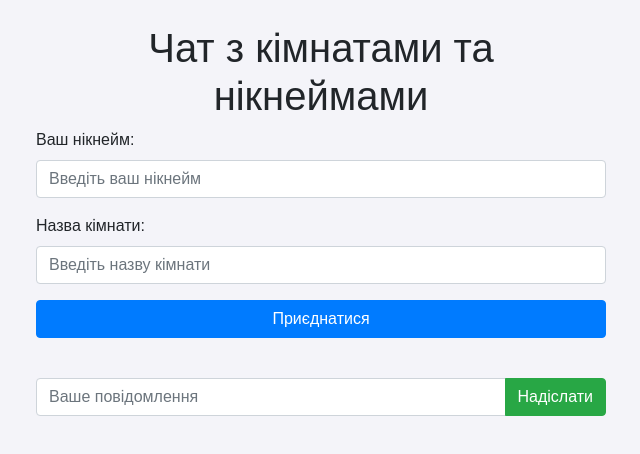
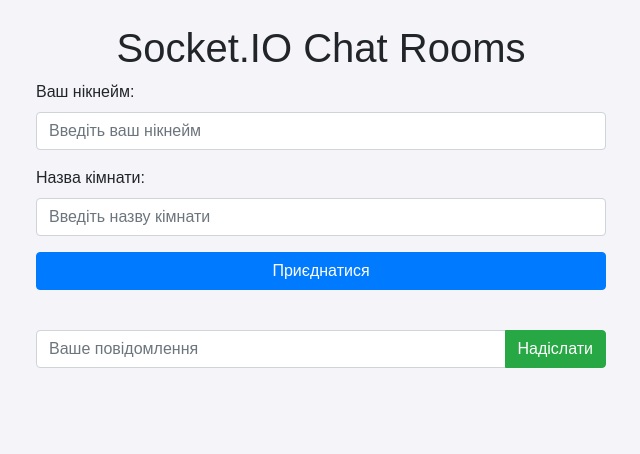
Before and after one commit to VoranReygetov/Web-basics-1, a plain HTML site: page app/index.html in a window 1280 px wide. Shown: the whole page, without its empty margins (319-959 px from the left). Drawn offline with nearby package versions, Linux system fonts and the light colour scheme; no server answers.

```diff
--- a/app/index.html
+++ b/app/index.html
@@ -3,21 +3,16 @@
 <head>
     <meta charset="UTF-8">
     <meta name="viewport" content="width=device-width, initial-scale=1.0">
-    <title>Чат на Socket.IO з кімнатами та нікнеймами</title>
-    <!-- Підключення Bootstrap CSS -->
+    <title>"Socket.IO Chat</title>
     <link href="https://stackpath.bootstrapcdn.com/bootstrap/4.5.2/css/bootstrap.min.css" rel="stylesheet">
-    <!-- Підключення власного CSS -->
     <link href="/styles.css" rel="stylesheet">
-    <!-- Підключення Socket.IO -->
     <script src="/socket.io/socket.io.js"></script>
-    <!-- Підключення jQuery -->
     <script src="https://code.jquery.com/jquery-3.5.1.min.js"></script>
-    <!-- Підключення власного JS -->
     <script src="/script.js"></script>
 </head>
 <body>
     <div class="container mt-4">
-        <h1 class="text-center">Чат з кімнатами та нікнеймами</h1>
+        <h1 class="text-center">Socket.IO Chat Rooms</h1>
         <div class="form-group">
             <label for="nickname">Ваш нікнейм:</label>
             <input id="nickname" class="form-control" placeholder="Введіть ваш нікнейм" autocomplete="off" />
```
Also changed, not shown: 1 other file.
